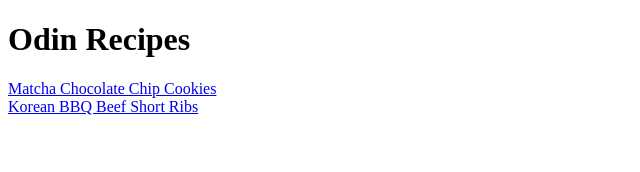
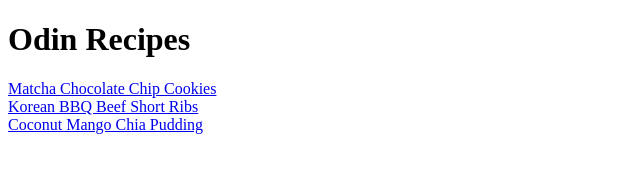
Before and after one commit to AmadoCiii/odin-recipes, a plain HTML site: page index.html in a window 1280 px wide. Shown: the whole page, without its empty margins (0-640 px from the left). Drawn offline with Linux system fonts and the light colour scheme.

Commit message:
Create link for mango_chia_pudding.html in index.html body

```diff
--- a/index.html
+++ b/index.html
@@ -11,5 +11,6 @@
     <h1>Odin Recipes</h1>
       <a href="recipes/matcha_cookies.html">Matcha Chocolate Chip Cookies</a><br>
       <a href="recipes/korean_bbq.html">Korean BBQ Beef Short Ribs</a><br>
+      <a href="recipes/mango_chia_pudding.html">Coconut Mango Chia Pudding</a>
   </body>
 </html>
```
